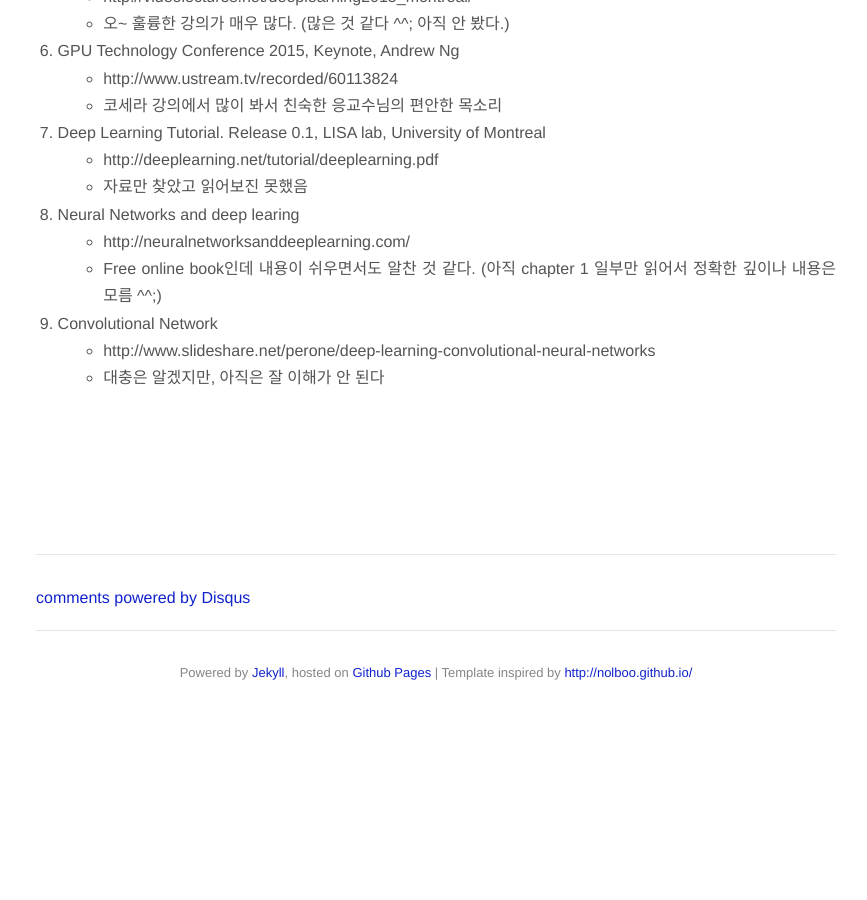
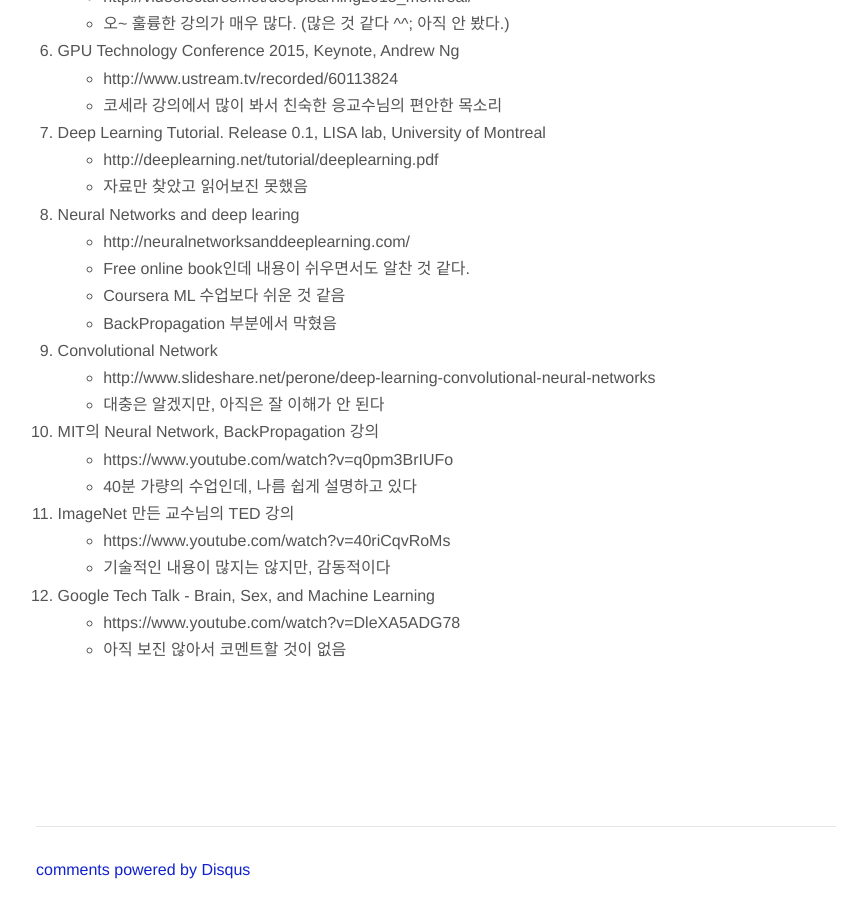
Before and after one commit to jason-heo/jason-heo.github.io, a Jekyll site: the page built from _posts/2015-09-19-ml-materials.md, in a window 1280 px wide and 900 px high, scrolled down 822 px. Shown: the whole window, without its empty margins (204-1071 px from the left). Built offline with Jekyll 4.4.1, drawn with Linux system fonts in a browser that asks for light colours; Markdown is read by kramdown in place of the engine named in the settings; comment, search, counter and statistics services are not loaded; before the commit the page ends 1542 px from its top, so only the background shows below that; some of the changed text lies outside the part shown.

Commit message:
Update 2015-09-19-ml-materials.md

```diff
--- a/_posts/2015-09-19-ml-materials.md
+++ b/_posts/2015-09-19-ml-materials.md
@@ -1,6 +1,6 @@
 ---
 layout: post
-title: "기계학습(Machine Learning) 관련 자료들"
+title: "Machine Learning, Deep Learning에 관련 자료들"
 categories: programming
 ---
 
@@ -30,7 +30,18 @@ Machine Learing 공부에 필요한 자료들 Link
     - 자료만 찾았고 읽어보진 못했음
 1. Neural Networks and deep learing
     - http://neuralnetworksanddeeplearning.com/
-    - Free online book인데 내용이 쉬우면서도 알찬 것 같다. (아직 chapter 1 일부만 읽어서 정확한 깊이나 내용은 모름 ^^;)
+    - Free online book인데 내용이 쉬우면서도 알찬 것 같다.
+    - Coursera ML 수업보다 쉬운 것 같음
+    - BackPropagation 부분에서 막혔음
 1. Convolutional Network
     - http://www.slideshare.net/perone/deep-learning-convolutional-neural-networks
     - 대충은 알겠지만, 아직은 잘 이해가 안 된다
+1. MIT의 Neural Network, BackPropagation 강의
+    - https://www.youtube.com/watch?v=q0pm3BrIUFo
+    - 40분 가량의 수업인데, 나름 쉽게 설명하고 있다
+1. ImageNet 만든 교수님의 TED 강의
+    - https://www.youtube.com/watch?v=40riCqvRoMs
+    - 기술적인 내용이 많지는 않지만, 감동적이다
+1. Google Tech Talk - Brain, Sex, and Machine Learning
+    - https://www.youtube.com/watch?v=DleXA5ADG78
+    - 아직 보진 않아서 코멘트할 것이 없음
```
